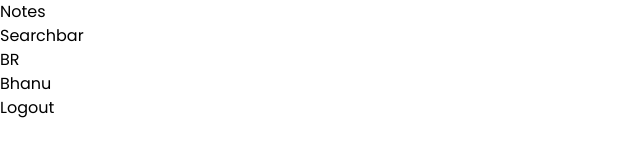
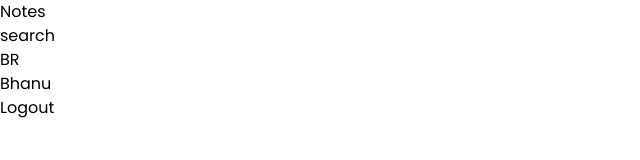
Before and after one commit to BHANU20010224/Note_App, a React (Vite) app in the folder frontend/NOTES-APP/: page /navbar in a window 1280 px wide. Shown: the top 160 px of the page, without its empty margins (0-640 px from the left). Built offline with nearby package versions, Linux system fonts and the light colour scheme.

Commit message:
change searchbar

```diff
--- a/frontend/NOTES-APP/src/components/Searchbar/Searchbar.jsx
+++ b/frontend/NOTES-APP/src/components/Searchbar/Searchbar.jsx
@@ -3,7 +3,7 @@ import React from 'react';
 const Searchbar = () => {
   return (
     <div>
-      Searchbar
+      search
     </div>
   );
 };
```
